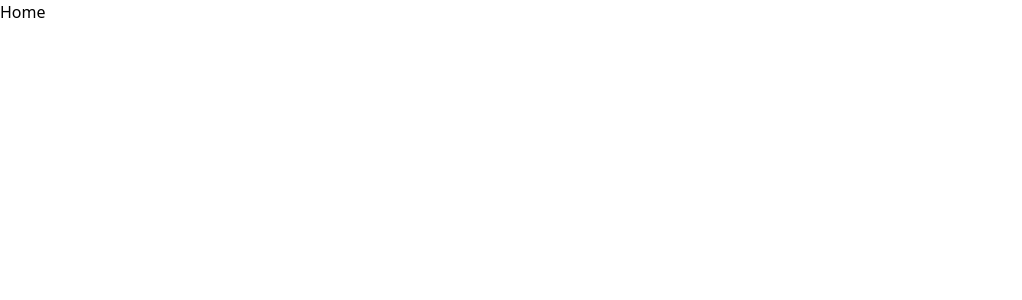
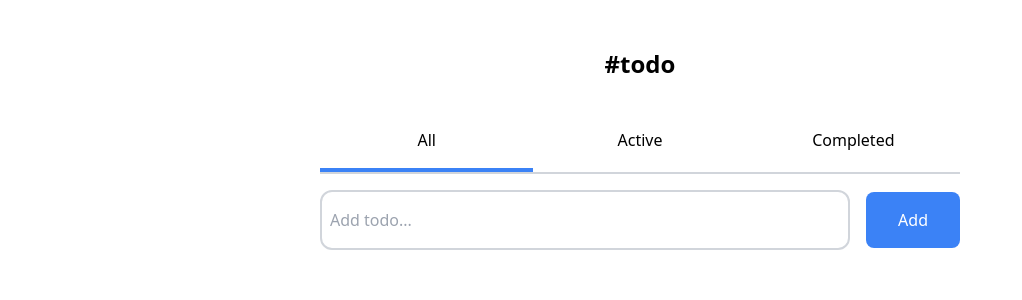
Before and after one commit to guizput/mini-apps, a React (Vite) app: page /todo-app in a window 1280 px wide. Shown: the top 300 px of the page, without its empty margins (0-1022 px from the left). Built offline with nearby package versions, Linux system fonts and the light colour scheme.

Commit message:
[todo] ready for prod

```diff
--- a/src/App.js
+++ b/src/App.js
@@ -2,6 +2,7 @@ import { BrowserRouter, Routes, Route } from "react-router-dom";
 
 import Home from "./pages/Home";
 import Quote from "./pages/Quote";
+import Todo from "./pages/Todo";
 
 const App = () => {
 	return (
@@ -10,6 +11,7 @@ const App = () => {
 				<Routes>
 					<Route path="/" element={<Home />}></Route>
 					<Route path="/quote-generator" element={<Quote />}></Route>
+					<Route path="/todo-app" element={<Todo />}></Route>
 					<Route path="*" element={<Home />}></Route>
 				</Routes>
 			</BrowserRouter>
--- /dev/null
+++ b/src/pages/Todo.js
@@ -0,0 +1,19 @@
+import { useState } from "react";
+import Add from "./todo/Add";
+import List from "./todo/List";
+import Tabs from "./todo/Tabs";
+
+const Todo = () => {
+	const [filter, setFilter] = useState("all");
+	return (
+		<div className="mx-auto max-w-2xl p-4">
+			<h1 className="mt-8 text-center font-sans text-2xl font-semibold">
+				#todo
+			</h1>
+			<Tabs setFilter={setFilter} />
+			<List filter={filter} />
+		</div>
+	);
+};
+
+export default Todo;
--- /dev/null
+++ b/src/pages/todo/Add.js
@@ -0,0 +1,39 @@
+import { useState } from "react";
+
+const Add = ({ todos, setTodos }) => {
+  const [todo, setTodo] = useState("");
+  const handleSubmit = (e) => {
+    e.preventDefault();
+    setTodos([
+      ...todos,
+      {
+        id: todos.length + 1,
+        completed: false,
+        body: todo,
+      },
+    ]);
+    setTodo("");
+  };
+  return (
+    <div className="my-4">
+      <form className="flex items-center" onSubmit={(e) => handleSubmit(e)}>
+        <input
+          className="mr-4 flex-1 rounded-xl border-2 border-gray-300 px-2 py-4"
+          type="text"
+          placeholder="Add todo..."
+          value={todo}
+          onChange={(e) => setTodo(e.target.value)}
+          required
+        />
+        <button
+          className="rounded-lg bg-blue-500 px-8 py-4 text-white hover:bg-blue-600"
+          type="submit"
+        >
+          Add
+        </button>
+      </form>
+    </div>
+  );
+};
+
+export default Add;
--- /dev/null
+++ b/src/pages/todo/List.js
@@ -0,0 +1,94 @@
+import TrashIcon from "./TrashIcon";
+import Add from "./Add.js";
+import ListItem from "./ListItem.js";
+import { useEffect, useState } from "react";
+
+const List = ({ filter }) => {
+	// Get local stotage
+	let data = JSON.parse(localStorage.getItem("todos"));
+
+	// Use it if exists or start from scratch
+	const [todos, setTodos] = useState(data || []);
+
+	useEffect(() => {
+		// Save each mod to local storage
+		localStorage.setItem("todos", JSON.stringify(todos));
+	}, [todos]);
+
+	const handleDeleteAll = () => {
+		let newArr = todos.filter((x) => !x.completed);
+		setTodos(newArr);
+	};
+
+	return (
+		<div>
+			{filter !== "completed" && <Add todos={todos} setTodos={setTodos} />}
+			<ul className="my-8 flex flex-col space-y-6">
+				{filter === "all" &&
+					todos
+						.filter((x) => x.completed === false)
+						.map((todo) => (
+							<ListItem
+								todo={todo}
+								todos={todos}
+								setTodos={setTodos}
+								filter={filter}
+								key={todo.id}
+							/>
+						))}
+				{filter === "all" &&
+					todos.filter((x) => x.completed === true).length > 0 && <hr />}
+				{filter === "all" &&
+					todos
+						.filter((x) => x.completed === true)
+						.map((todo) => (
+							<ListItem
+								todo={todo}
+								todos={todos}
+								setTodos={setTodos}
+								filter={filter}
+								key={todo.id}
+							/>
+						))}
+				{filter === "active" &&
+					todos
+						.filter((x) => x.completed === false)
+						.map((todo) => (
+							<ListItem
+								todo={todo}
+								todos={todos}
+								setTodos={setTodos}
+								filter={filter}
+								key={todo.id}
+							/>
+						))}
+				{filter === "completed" &&
+					todos
+						.filter((x) => x.completed === true)
+						.map((todo) => (
+							<ListItem
+								todo={todo}
+								todos={todos}
+								setTodos={setTodos}
+								filter={filter}
+								key={todo.id}
+							/>
+						))}
+			</ul>
+			{filter === "completed" &&
+				todos.filter((x) => x.completed).length > 0 && (
+					<div className="flex justify-end">
+						<button
+							onClick={() => handleDeleteAll()}
+							className="flex items-center justify-center rounded-lg bg-red-500 px-8 py-4 text-white hover:bg-red-600"
+						>
+							<TrashIcon className="mr-2 h-4 w-4 text-white group-hover:text-gray-500" />
+							delete all
+						</button>
+					</div>
+				)}
+		</div>
+	);
+};
+
+export default List;
--- /dev/null
+++ b/src/pages/todo/ListItem.js
@@ -0,0 +1,43 @@
+import TrashIcon from "./TrashIcon";
+
+const ListItem = ({ todo, todos, setTodos, filter }) => {
+	const handleInputChange = (id) => {
+		let newArr = [...todos];
+		const index = newArr.findIndex((x) => x.id === id);
+		newArr[index].completed = !newArr[index].completed;
+		setTodos(newArr);
+	};
+	const handleDelete = (id) => {
+		let newArr = [...todos];
+		const index = newArr.findIndex((x) => x.id === id);
+		newArr.splice(index, 1);
+		setTodos(newArr);
+	};
+	return (
+		<li className="flex items-center justify-between">
+			<div className="flex items-center">
+				<input
+					className="peer mr-2 h-6 w-6"
+					type="checkbox"
+					name="todo-item"
+					id={`todo-item-${todo.id}`}
+					checked={todo.completed}
+					onChange={() => handleInputChange(todo.id)}
+				/>
+				<label
+					className="peer-checked:line-through"
+					htmlFor={`todo-item-${todo.id}`}
+				>
+					{todo.body}
+				</label>
+			</div>
+			{filter === "completed" && (
+				<button onClick={() => handleDelete(todo.id)} className="group">
+					<TrashIcon className="h-6 w-6 text-gray-400 group-hover:text-gray-500" />
+				</button>
+			)}
+		</li>
+	);
+};
+
+export default ListItem;
--- /dev/null
+++ b/src/pages/todo/Tabs.js
@@ -0,0 +1,57 @@
+const Tabs = ({ setFilter }) => {
+  const handleClick = (e) => {
+    setFilter(e.target.id);
+  };
+  return (
+    <div className="mt-8 flex items-center justify-center border-b-2 border-gray-300">
+      <div className="flex-1">
+        <input
+          className="peer hidden"
+          type="radio"
+          name="todo"
+          id="all"
+          defaultChecked
+          onClick={(e) => handleClick(e)}
+        />
+        <label
+          className="flex w-full cursor-pointer items-center justify-center border-b-4 border-solid border-transparent p-4 peer-checked:border-blue-500"
+          htmlFor="all"
+        >
+          All
+        </label>
+      </div>
+      <div className="flex-1">
+        <input
+          className="peer hidden"
+          type="radio"
+          name="todo"
+          id="active"
+          onClick={(e) => handleClick(e)}
+        />
+        <label
+          className="flex w-full cursor-pointer items-center justify-center border-b-4 border-solid border-transparent p-4 peer-checked:border-blue-500"
+          htmlFor="active"
+        >
+          Active
+        </label>
+      </div>
+      <div className="flex-1">
+        <input
+          className="peer hidden"
+          type="radio"
+          name="todo"
+          id="completed"
+          onClick={(e) => handleClick(e)}
+        />
+        <label
+          className="flex w-full cursor-pointer items-center justify-center border-b-4 border-solid border-transparent p-4 peer-checked:border-blue-500"
+          htmlFor="completed"
+        >
+          Completed
+        </label>
+      </div>
+    </div>
+  );
+};
+
+export default Tabs;
--- /dev/null
+++ b/src/pages/todo/TrashIcon.js
@@ -0,0 +1,20 @@
+const TrashIcon = () => {
+	return (
+		<svg
+			xmlns="http://www.w3.org/2000/svg"
+			fill="none"
+			viewBox="0 0 24 24"
+			strokeWidth={1.5}
+			stroke="currentColor"
+			className="mr-2 h-6 w-6 text-gray-600 hover:text-gray-900"
+		>
+			<path
+				strokeLinecap="round"
+				strokeLinejoin="round"
+				d="M14.74 9l-.346 9m-4.788 0L9.26 9m9.968-3.21c.342.052.682.107 1.022.166m-1.022-.165L18.16 19.673a2.25 2.25 0 01-2.244 2.077H8.084a2.25 2.25 0 01-2.244-2.077L4.772 5.79m14.456 0a48.108 48.108 0 00-3.478-.397m-12 .562c.34-.059.68-.114 1.022-.165m0 0a48.11 48.11 0 013.478-.397m7.5 0v-.916c0-1.18-.91-2.164-2.09-2.201a51.964 51.964 0 00-3.32 0c-1.18.037-2.09 1.022-2.09 2.201v.916m7.5 0a48.667 48.667 0 00-7.5 0"
+			/>
+		</svg>
+	);
+};
+
+export default TrashIcon;
```
